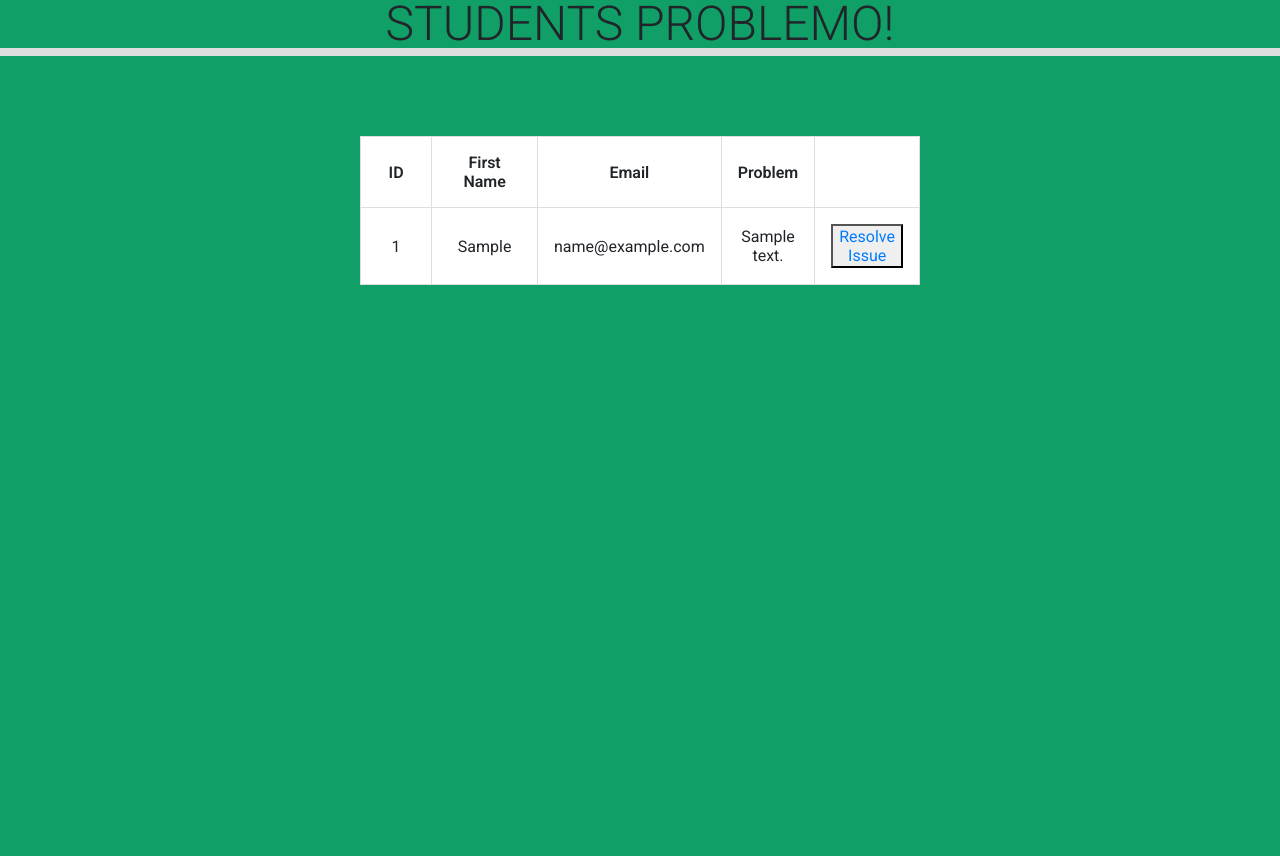
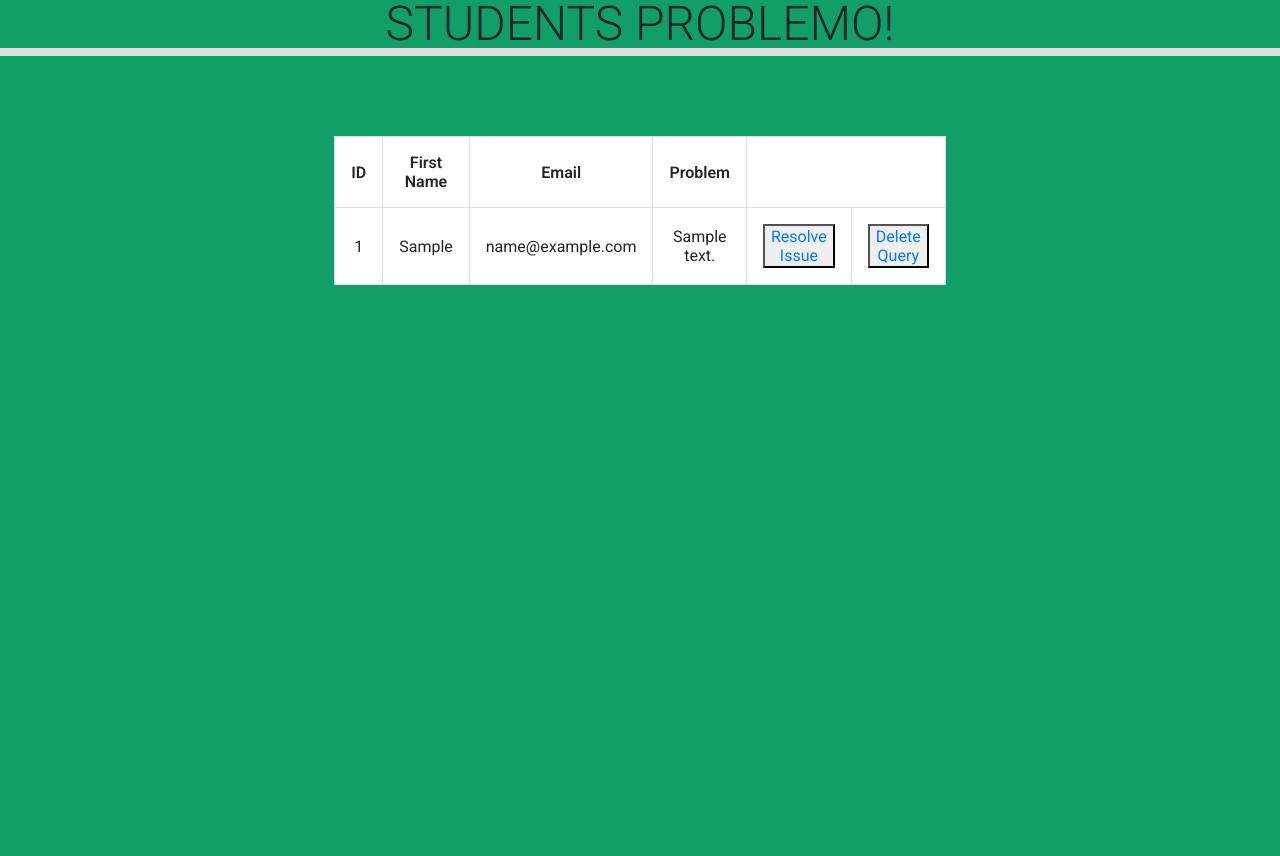
Before and after one commit to PPathole/Student-Registration-System, a PHP site: page /StudentRegistration/problems.php in a window 1280 px wide. Run offline with PHP 8.4, Linux system fonts and the light colour scheme; tables that the repository leaves empty or names only in its code hold one stand-in row (values such as "Sample post").

Commit message:
Added a delete query button

```diff
--- a/problems.php
+++ b/problems.php
@@ -125,6 +125,8 @@ table,thead,tbody,tfoot,tr, td,th{
         echo $row['message'];
         echo "</td><td>";
         echo "<button name=\"resolve\"><a href='email.php?edit=$row[id]'>Resolve Issue</a></button>";
+        echo "</td><td>";
+        echo "<button name=\"delete\"><a href='delquery.php?del=$row[id]'>Delete Query</button>";
         echo "</td></tr>";
     }
 
```
